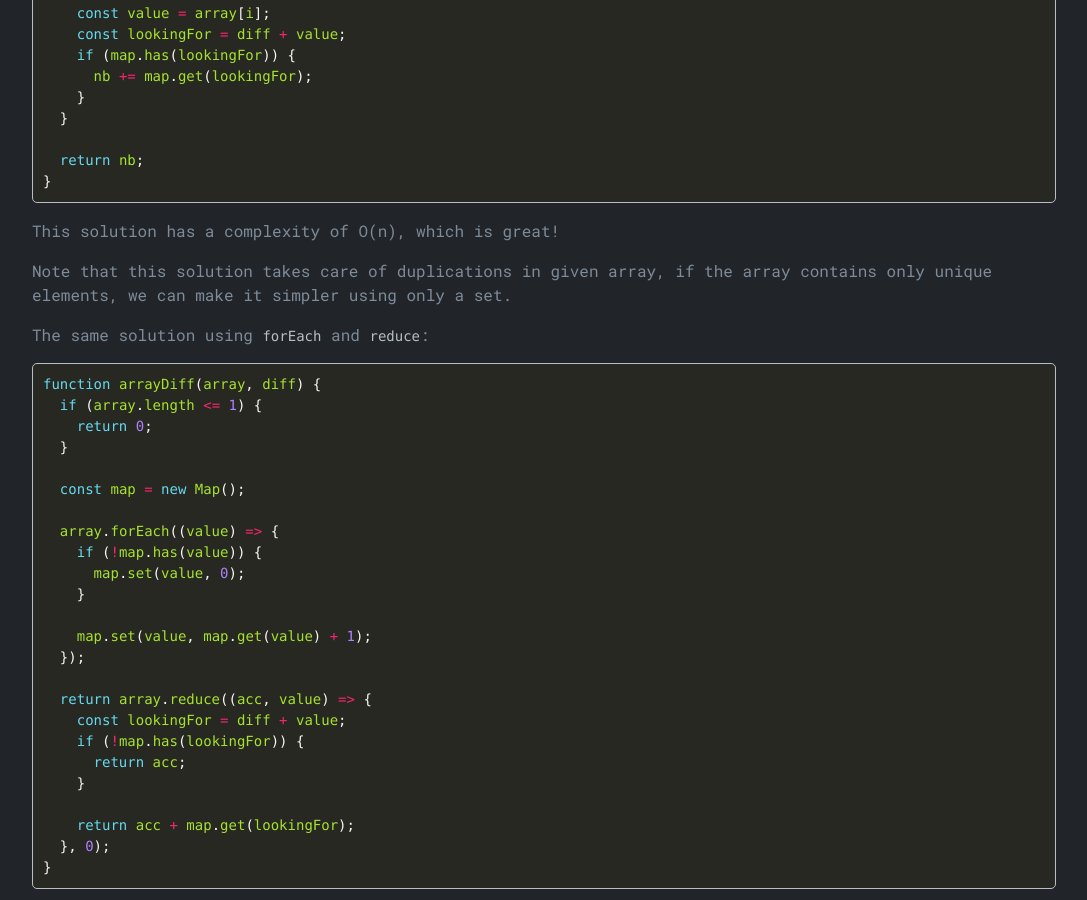
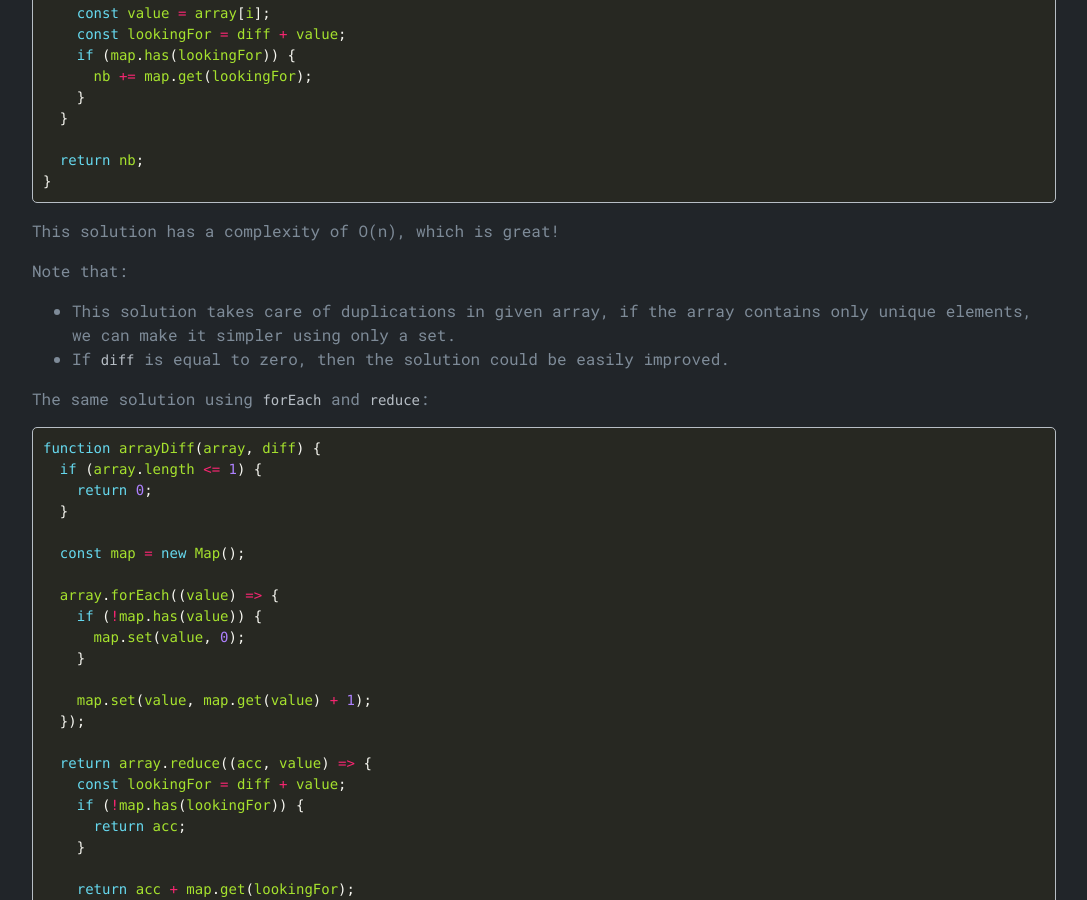
Before and after one commit to mjeanroy/mjeanroy.github.io, a Jekyll site: the page built from _posts/2020-12-03-cassidoo-week-172.md, in a window 1280 px wide and 900 px high, scrolled down 851 px. Shown: the whole window, without its empty margins (96-1183 px from the left). Built offline with Jekyll 4.4.1, drawn with Linux system fonts in a browser that asks for light colours.

Commit message:
Update 2020-12-03-cassidoo-week-172.md

```diff
--- a/_posts/2020-12-03-cassidoo-week-172.md
+++ b/_posts/2020-12-03-cassidoo-week-172.md
@@ -50,7 +50,9 @@ function arrayDiff(array, diff) {
 
 This solution has a complexity of O(n), which is great!
 
-Note that this solution takes care of duplications in given array, if the array contains only unique elements, we can make it simpler using only a set.
+Note that:
+- This solution takes care of duplications in given array, if the array contains only unique elements, we can make it simpler using only a set.
+- If `diff` is equal to zero, then the solution could be easily improved.
 
 The same solution using `forEach` and `reduce`:
 
```
